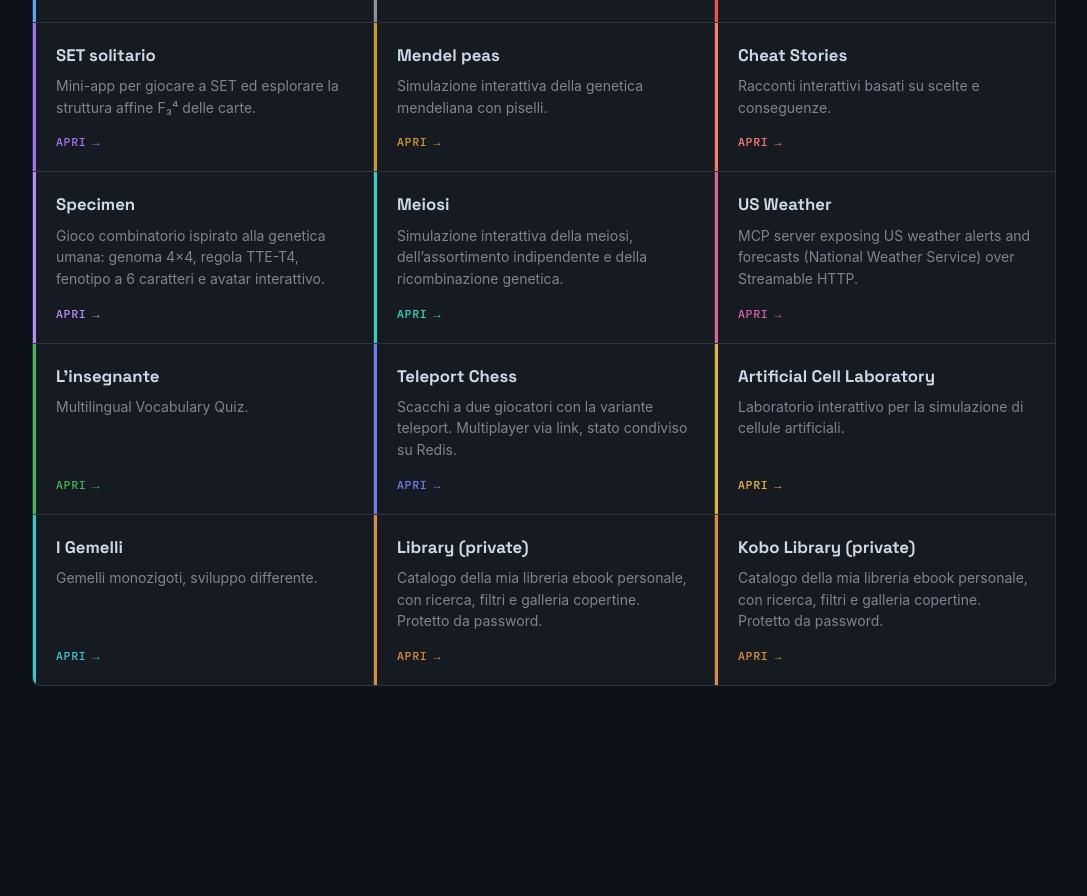
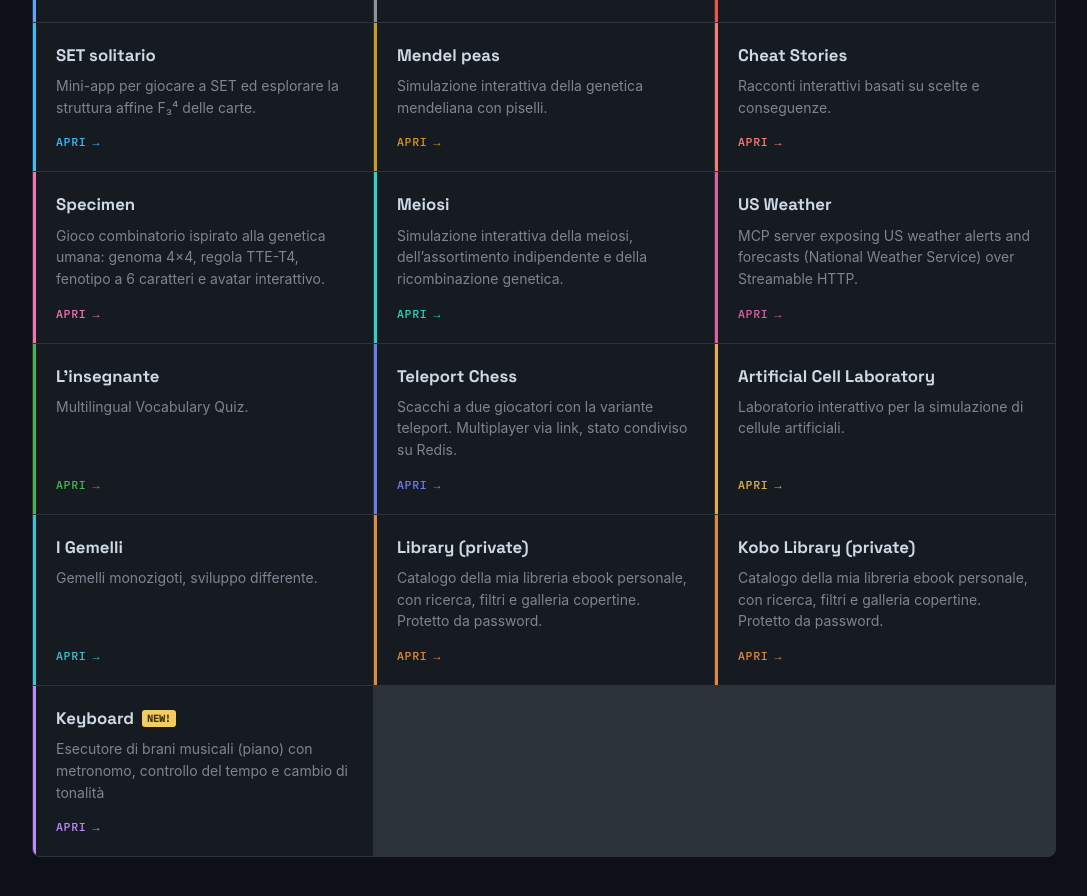
Before and after one commit to bennibeni/links-page, a Next.js app: page / in a window 1280 px wide. Shown: the part 540-1436 px from the top of the page, without its empty margins (96-1183 px from the left). Before the commit the page ends 1306 px from the top, so only its background shows below. Built offline with nearby package versions, Linux system fonts and the light colour scheme.

Commit message:
Aggiunta applicazione Keyboard

```diff
--- a/app/globals.css
+++ b/app/globals.css
@@ -113,11 +113,25 @@ a {
 }
 
 .card-name {
+  align-items: center;
   color: var(--ink);
+  display: flex;
   font-family: "Space Grotesk", system-ui, sans-serif;
   font-size: 1.05rem;
   font-weight: 600;
+  gap: 8px;
   line-height: 1.2;
+}
+
+.new-badge {
+  background: #f2cc60;
+  border-radius: 3px;
+  color: #3d2f00;
+  font-family: "IBM Plex Mono", monospace;
+  font-size: 0.62rem;
+  font-weight: 700;
+  line-height: 1;
+  padding: 4px 5px 3px;
 }
 
 .card-description {
@@ -157,8 +171,8 @@ a {
 .accent-red {
   --accent: #f85149;
 }
-.accent-purple {
-  --accent: #a371f7;
+.accent-sky {
+  --accent: #38bdf8;
 }
 .accent-yellow {
   --accent: #d29922;
@@ -193,6 +207,9 @@ a {
 .accent-slate {
   --accent: #8b949e;
 }
+.accent-fuchsia {
+  --accent: #f472b6;
+}
 
 @media (max-width: 640px) {
   .hero {
--- a/app/page.jsx
+++ b/app/page.jsx
@@ -25,7 +25,7 @@ const projects = [
     description:
       "Mini-app per giocare a SET ed esplorare la struttura affine F\u2083\u2074 delle carte.",
     href: "https://set-affine-game.vercel.app/",
-    accent: "purple",
+    accent: "sky",
   },
   {
     name: "Mendel peas",
@@ -45,7 +45,7 @@ const projects = [
     description:
       "Gioco combinatorio ispirato alla genetica umana: genoma 4\u00d74, regola TTE-T4, fenotipo a 6 caratteri e avatar interattivo.",
     href: "https://specimen-t3oh.vercel.app/",
-    accent: "violet",
+    accent: "fuchsia",
   },
   {
     name: "Meiosi",
@@ -101,18 +101,26 @@ const projects = [
     href: "https://kobo-knowledge-manager.vercel.app/",
     accent: "orange",
   },
+  {
+    name: "Keyboard",
+    isNew: true,
+    description:
+      "Esecutore di brani musicali (piano) con metronomo, controllo del tempo e cambio di tonalità",
+    href: "https://keyboard-gilt-sigma.vercel.app/",
+    accent: "violet",
+  },
 ];
 
 export default function Home() {
   const count = String(projects.length).padStart(2, "0");
-  console.log(
-    "projects",
-    projects,
-    "projects.length",
-    projects.length,
-    "count",
-    count,
-  );
+  // console.log(
+  //   "projects",
+  //   projects,
+  //   "projects.length",
+  //   projects.length,
+  //   "count",
+  //   count,
+  // );
 
   return (
     <main className="shell">
@@ -140,7 +148,10 @@ export default function Home() {
             className={`project-card accent-${project.accent}`}
             key={project.name}
           >
-            <span className="card-name">{project.name}</span>
+            <span className="card-name">
+              {project.name}
+              {project.isNew ? <span className="new-badge">NEW!</span> : null}
+            </span>
             <span className="card-description">{project.description}</span>
             {project.href ? (
               <a
```
